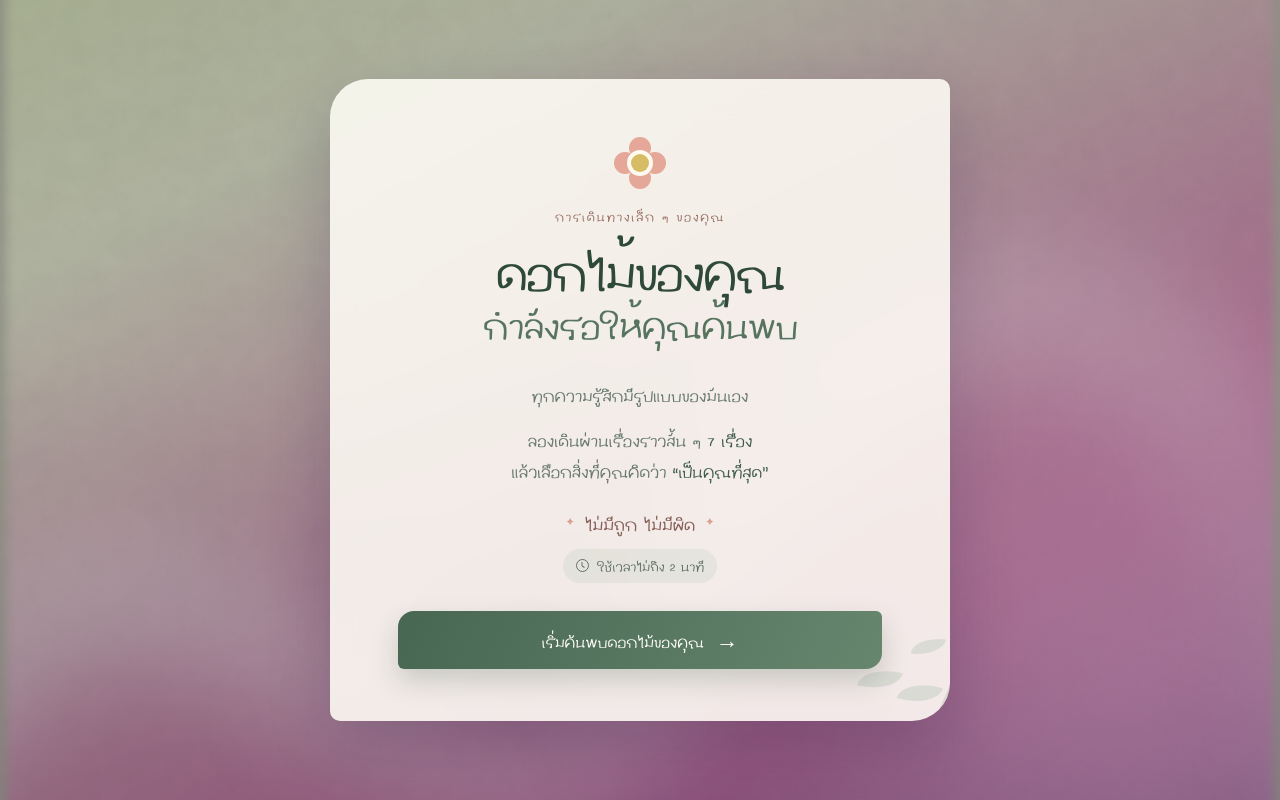
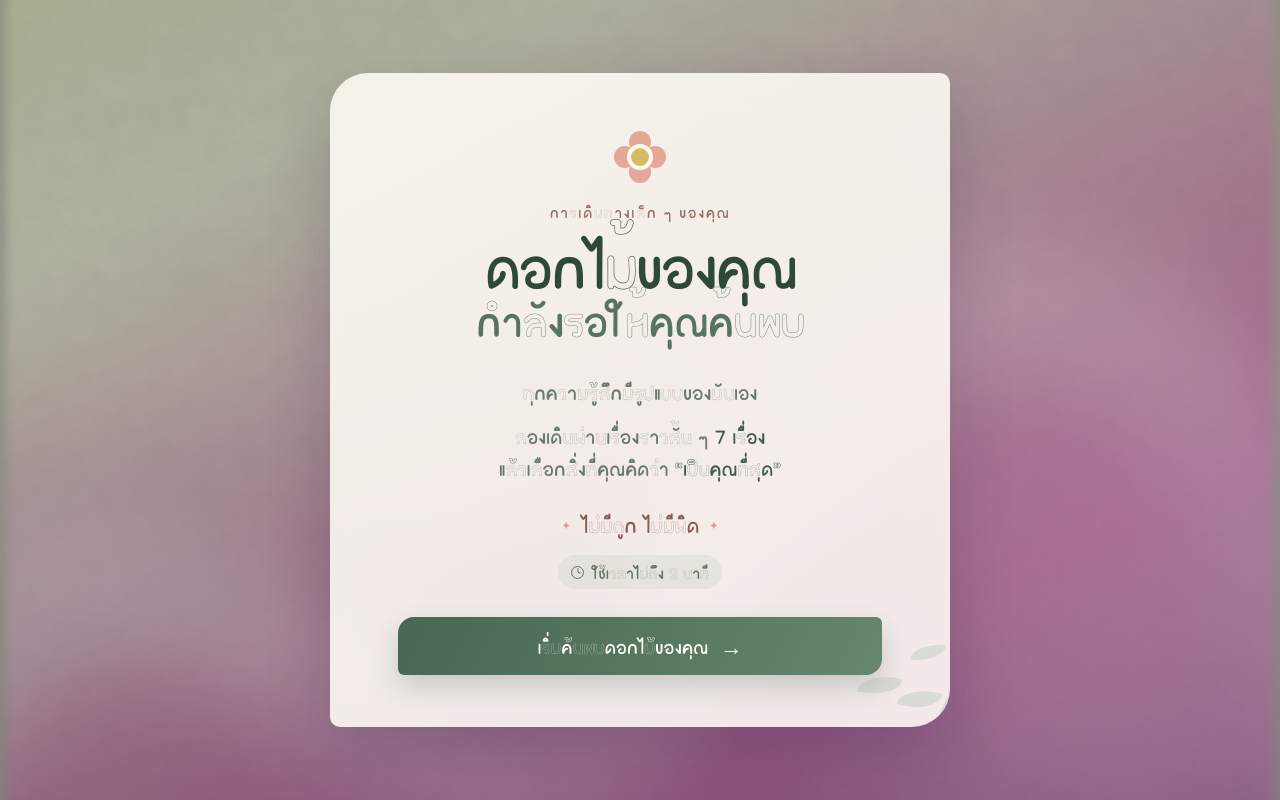
Before and after one commit to pichch1i/FlowerWeb, a React (Vite) app in the folder FrontEnd/: page / in a window 1280 px wide. Built offline with nearby package versions, Linux system fonts and the light colour scheme; no server answers.

Commit message:
Use GMCkanomTian font across the site

```diff
--- a/FrontEnd/src/index.css
+++ b/FrontEnd/src/index.css
@@ -1,6 +1,6 @@
 @font-face {
-  font-family: 'JaoTomato Thin';
-  src: url('./assets/font/JaoTomato Thin.ttf') format('truetype');
+  font-family: 'GMCkanomTian Demo';
+  src: url('./assets/font/GMCkanomTian demo.ttf') format('truetype');
   font-style: normal;
   font-weight: 400;
   font-display: swap;
@@ -8,8 +8,7 @@
 
 :root {
   font-family:
-    'JaoTomato Thin',
-    'JaoTomato',
+    'GMCkanomTian Demo',
     'Noto Sans Thai',
     'Leelawadee UI',
     Tahoma,
```
Also changed, not shown: FrontEnd/src/assets/font/GMCkanomTian demo.ttf (added).
